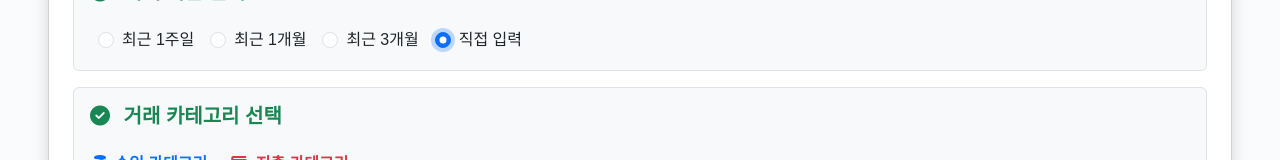
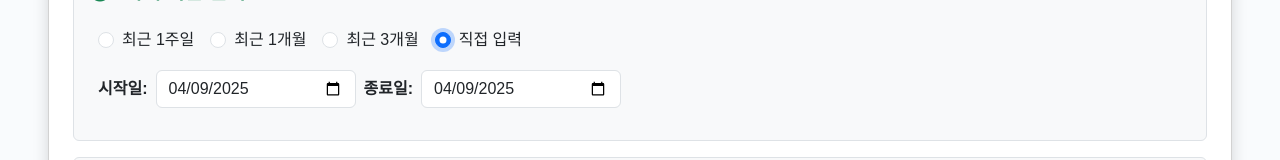
Before and after one commit to ensookim/Skeleton-Project_8, a Vue app: page /transaction in a window 1280 px wide. Both pictures are taken after a click on the radio button "직접 입력". Shown: the part 269-429 px from the top of the page. Built offline with nearby package versions, Linux system fonts and the light colour scheme; no server answers.

Commit message:
edit date

```diff
--- a/src/views/TransactionPage.vue
+++ b/src/views/TransactionPage.vue
@@ -10,7 +10,8 @@
         <i class="fa-solid fa-circle-check me-2"></i> 거래 기간 선택
       </h5>
 
-      <form class="d-flex flex-wrap gap-3 ms-2">
+      <!-- 날짜 선택 radio -->
+      <form class="d-flex flex-wrap gap-3 ms-2 mb-2">
         <div
           class="form-check"
           v-for="(label, idx) in [
@@ -25,7 +26,7 @@
             type="radio"
             class="form-check-input"
             :id="'radio' + idx"
-            :value="'option' + (idx + 1)"
+            :value="idx === 3 ? 'custom' : 'option' + (idx + 1)"
             v-model="selectedDateRange"
             :checked="idx === 0"
           />
@@ -35,9 +36,10 @@
         </div>
       </form>
 
+      <!-- 직접 입력한 날짜 구간 -->
       <div
         v-if="selectedDateRange === 'custom'"
-        class="d-flex align-items-center gap-2 mt-3 ms-2"
+        class="d-flex align-items-center gap-2 mt-3 ms-2 mb-3"
       >
         <label class="fw-bold">시작일:</label>
         <input
@@ -46,6 +48,7 @@
           class="form-control"
           style="width: 200px"
         />
+
         <label class="fw-bold">종료일:</label>
         <input
           type="date"
```
